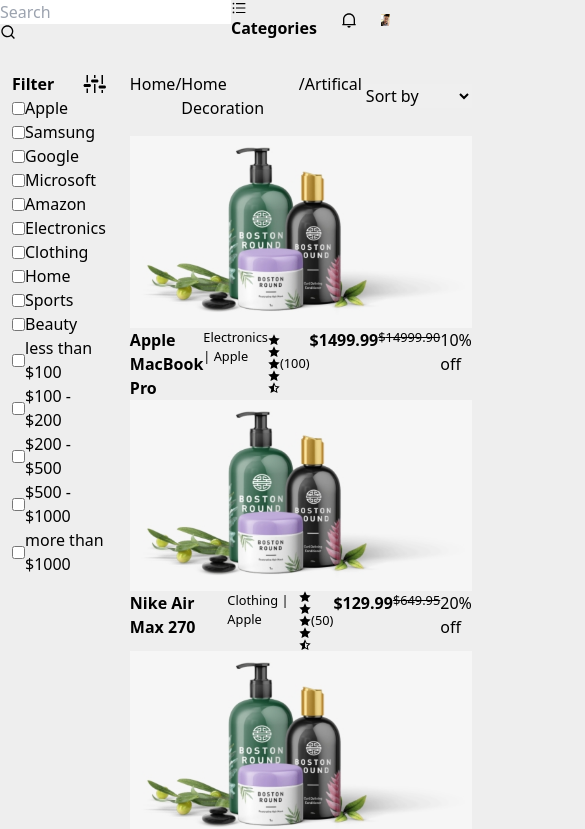
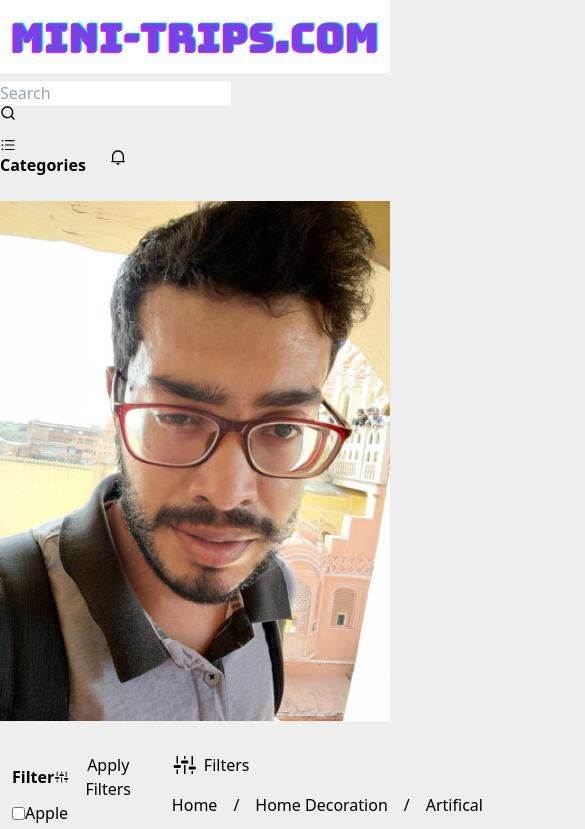
Before and after one commit to zFunx/orufy-tech-assignment, a Next.js app: page / in a window 390 px wide. Shown: the top 829 px of the page, 585 px wide, since content can reach past the window. Built offline with nearby package versions, Linux system fonts and the light colour scheme.

Commit message:
Responsive

```diff
--- a/src/Components/Nav.tsx
+++ b/src/Components/Nav.tsx
@@ -11,14 +11,14 @@
 function Nav() {
     return (
         <div className="shadow-xl p-3 bg-white">
-            <div className="max-w-4xl mx-auto flex justify-between items-center">
-                <div className='flex'>
+            <div className="max-w-4xl mx-auto flex justify-between items-center flex-wrap gap-4">
+                <div className='flex flex-wrap gap-2'>
                     <Link href="https://mini-trips.com" target="_blank"><img alt="logo" src={logo.src} className="h-8" /></Link>
-                    <div className="ml-12">
+                    <div className="sm:ml-12">
                         <Search />
                     </div>
                 </div>
-                <div className='flex gap-6 items-center'>
+                <div className='flex gap-6 items-center flex-wrap'>
                     {/* Categories */}
                     <strong className="inline-flex gap-1 items-center cursor-pointer">
                         <AiOutlineUnorderedList /> Categories
--- a/src/Components/NavLinks.tsx
+++ b/src/Components/NavLinks.tsx
@@ -12,7 +12,7 @@
 
 function NavLinks(props: Props) {
     return (
-        <div className="flex gap-4">
+        <div className="flex gap-4 whitespace-nowrap overflow-auto hide-srollbar">
             {props.links.map((link, index) => <React.Fragment key={link.name}>
                 <Link href={link.link} className="hover:underline">{link.name}</Link>
                 {index < props.links.length - 1 && <span>/</span>}
--- a/src/Components/Products.tsx
+++ b/src/Components/Products.tsx
@@ -54,7 +54,7 @@
 
 
     return (
-        <Link href="https://mini-trips.com" target="_blank" className="grid grid-cols-3 gap-4">
+        <Link href="https://mini-trips.com" target="_blank" className="flex flex-col md:grid md:grid-cols-2 lg:grid-cols-3 gap-4">
             {products.map(item => <Card key={item.name} {...item} />)}
         </Link>
     )
--- a/src/Components/Sidebar/Sidebar.tsx
+++ b/src/Components/Sidebar/Sidebar.tsx
@@ -10,15 +10,21 @@
 import { useContext } from 'react'
 import { FilterContext } from '@/context/FilterContext'
 
-function Sidebar() {
+interface Props {
+    showSidebarOnMobile: boolean,
+    closeSidebar: () => void
+}
+
+function Sidebar(props: Props) {
     const filterContext = useContext(FilterContext);
 
     return (
-        <div className="bg-white shadow rounded w-[250px]">
+        <div className={`bg-white shadow rounded fixed inset-0 sm:static sm:w-60 sm:block md:h-fit  ${props.showSidebarOnMobile ? '' : 'hidden'}`}>
             <BoxHOC>
                 <div className="flex justify-between items-center">
                     <strong className="text-lg">Filter</strong>
-                    <GoSettings size={24} className="cursor-pointer" />
+                    <GoSettings size={24} className="cursor-pointer hidden sm:block" />
+                    <button onClick={props.closeSidebar} className="sm:hidden rounded-full px-3 py-1 bg-black text-white">Apply Filters</button>
                 </div>
             </BoxHOC>
             <BoxHOC>
--- a/src/context/FilterContext.tsx
+++ b/src/context/FilterContext.tsx
@@ -50,8 +50,6 @@
     const [priceRanges, setPriceRanges] = useState<PriceRange[]>([])
     const addPriceRanges = (priceRange: PriceRange) => {
         setPriceRanges([...priceRanges, priceRange])
-        console.log('priceRanges', priceRanges);
-
     }
     const removePriceRange = (priceRange: PriceRange) => {
         setPriceRanges(prev => prev.filter(prevRange => prevRange.min != priceRange.min))
--- a/src/pages/index.tsx
+++ b/src/pages/index.tsx
@@ -1,15 +1,19 @@
-import Card from "@/Components/Card/Card";
+import { useState } from "react";
 import NavLinks from "@/Components/NavLinks";
 import Products from "@/Components/Products";
 import Sidebar from "@/Components/Sidebar/Sidebar";
 import SortDropdown from "@/Components/Sort";
+import { GoSettings } from 'react-icons/go'
 
 export default function Home() {
+  const [showSidebarOnMobile, setShowSidebarOnMobile] = useState(false)
+
   return (
     <div className="flex gap-6">
-      <Sidebar />
-      <div className="flex-1">
-        <div className="flex justify-between items-center">
+      <Sidebar showSidebarOnMobile={showSidebarOnMobile} closeSidebar={() => setShowSidebarOnMobile(false)}/>
+      <div className="md:flex-1 w-full">
+        <div className="flex justify-between items-center gap-4 flex-wrap">
+          <div className="flex gap-2 cursor-pointer md:hidden" onClick={() => setShowSidebarOnMobile(true)}><GoSettings size={24} /> Filters</div>
           <NavLinks links={[
             {
               name: 'Home',
--- a/src/styles/globals.css
+++ b/src/styles/globals.css
@@ -2,6 +2,10 @@
 @tailwind components;
 @tailwind utilities;
 
-body{
-    background-color: #eee;
+body {
+  background-color: #eee;
 }
+
+.hide-srollbar::-webkit-scrollbar {
+  display: none;
+}
```
